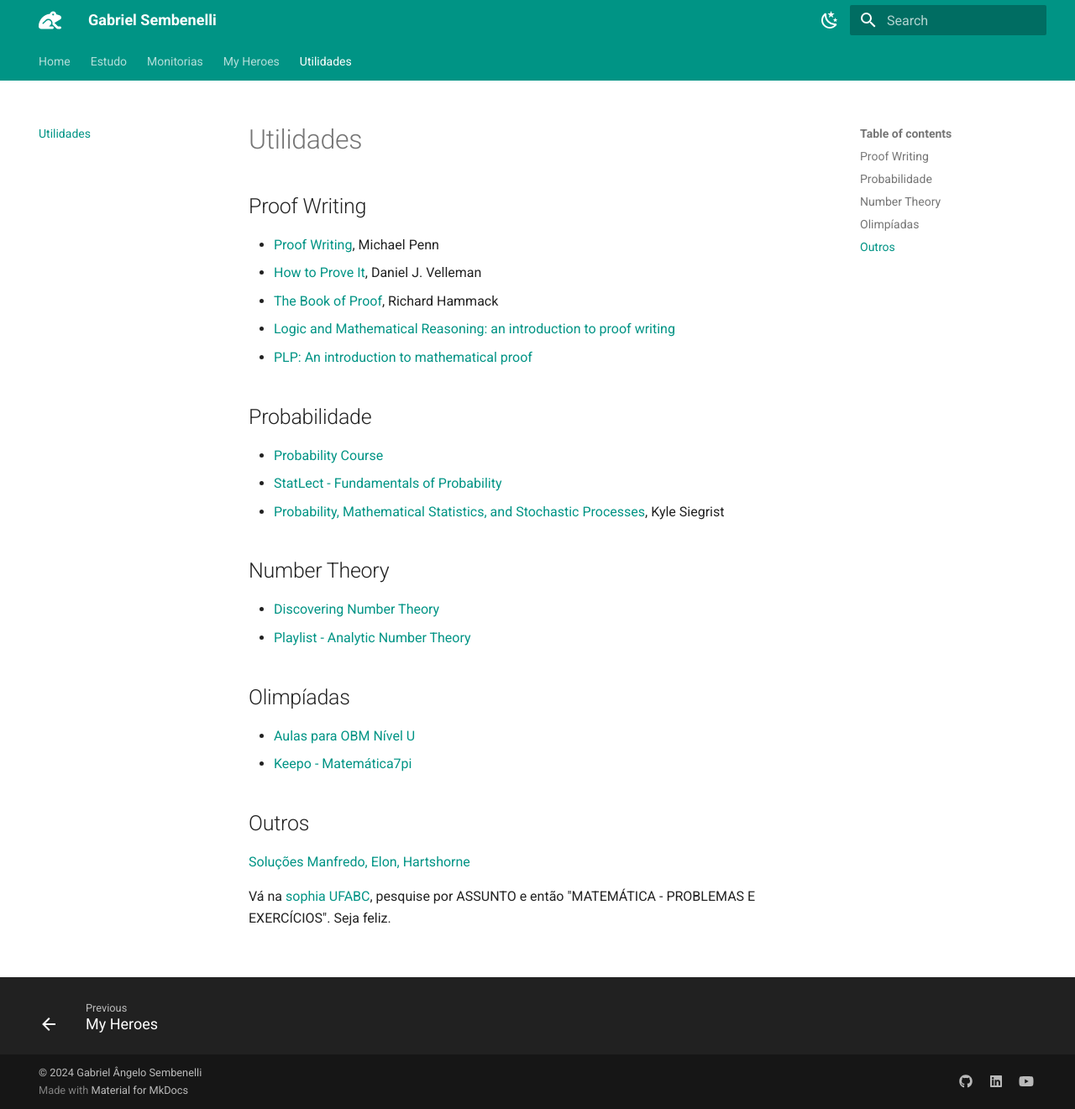
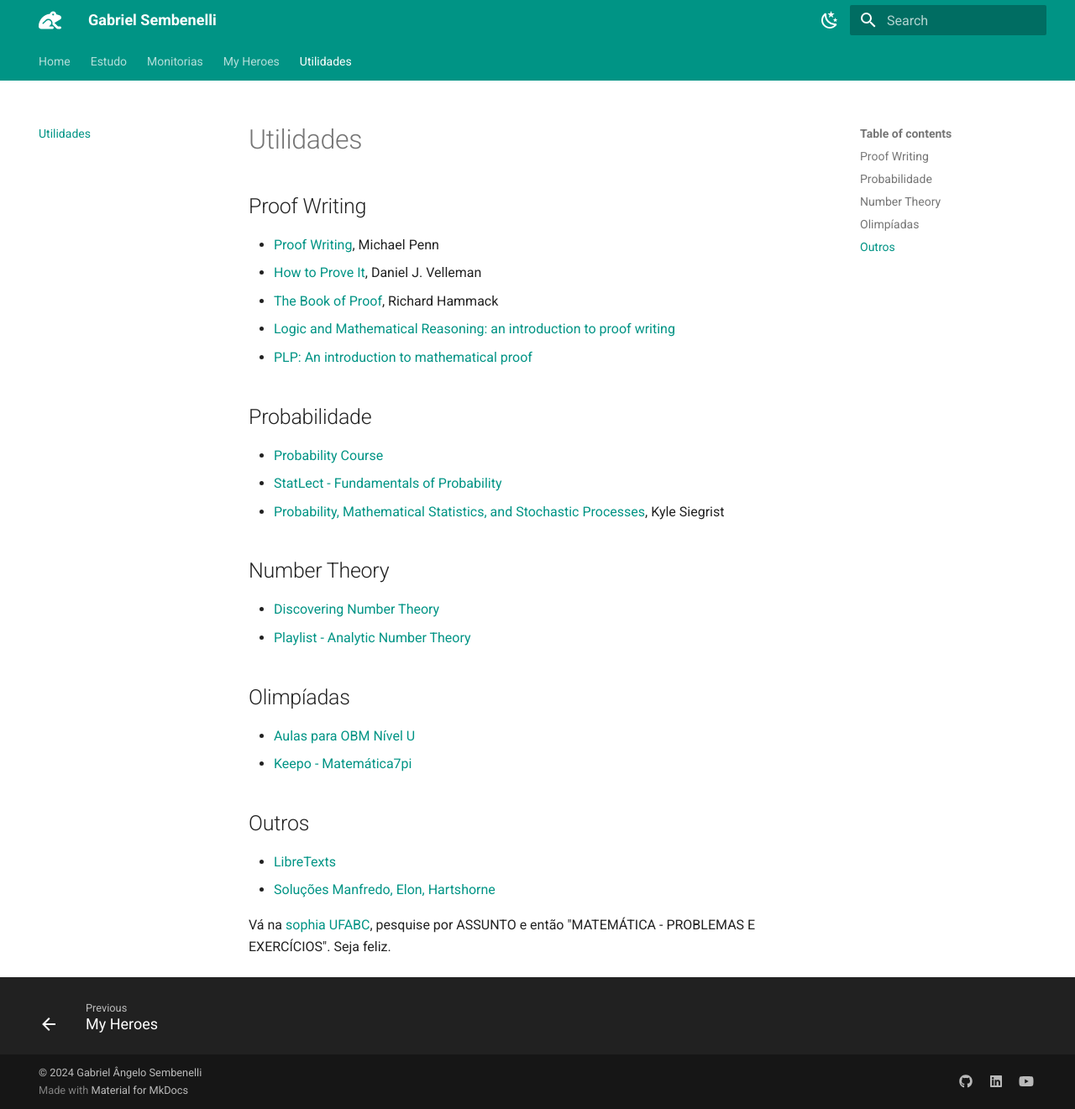
Before and after one commit to Gabriel-Sembenelli/website, an MkDocs documentation site: the page built from docs/utilidades.md, in a window 1280 px wide and 1321 px high. Shown: the whole window at 84% size. Built offline with MkDocs 1.6.1 and Material for MkDocs 9.7.7, drawn with Linux system fonts in a browser that asks for light colours.

Commit message:
added LibreTexts link on utilities

```diff
--- a/docs/utilidades.md
+++ b/docs/utilidades.md
@@ -22,6 +22,7 @@
 
 ## Outros
 
-[Soluções Manfredo, Elon, Hartshorne](https://sites.google.com/view/gustavoaraujo/para-estudantes?authuser=0)
+- [LibreTexts](https://one.libretexts.org/home)
+- [Soluções Manfredo, Elon, Hartshorne](https://sites.google.com/view/gustavoaraujo/para-estudantes?authuser=0)
 
 Vá na [sophia UFABC](https://biblioteca.ufabc.edu.br/), pesquise por ASSUNTO e então "MATEMÁTICA - PROBLEMAS E EXERCÍCIOS". Seja feliz.
```
